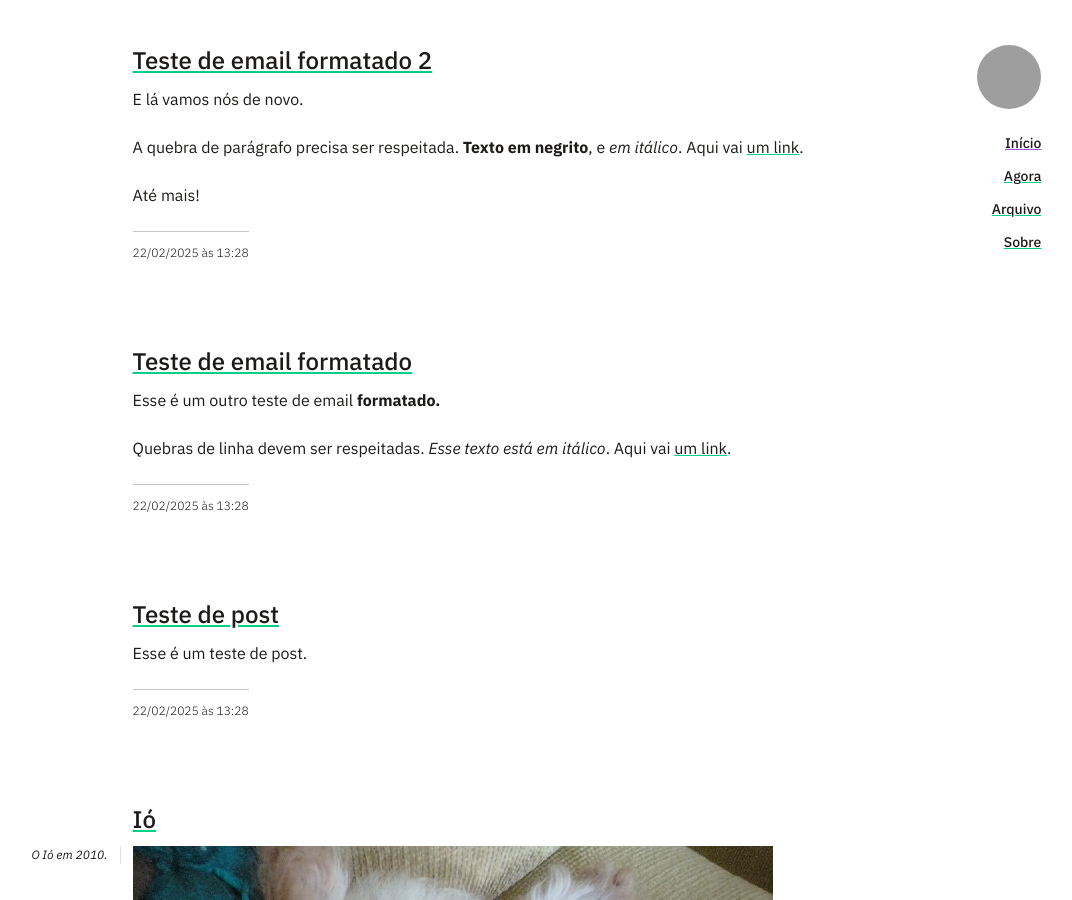
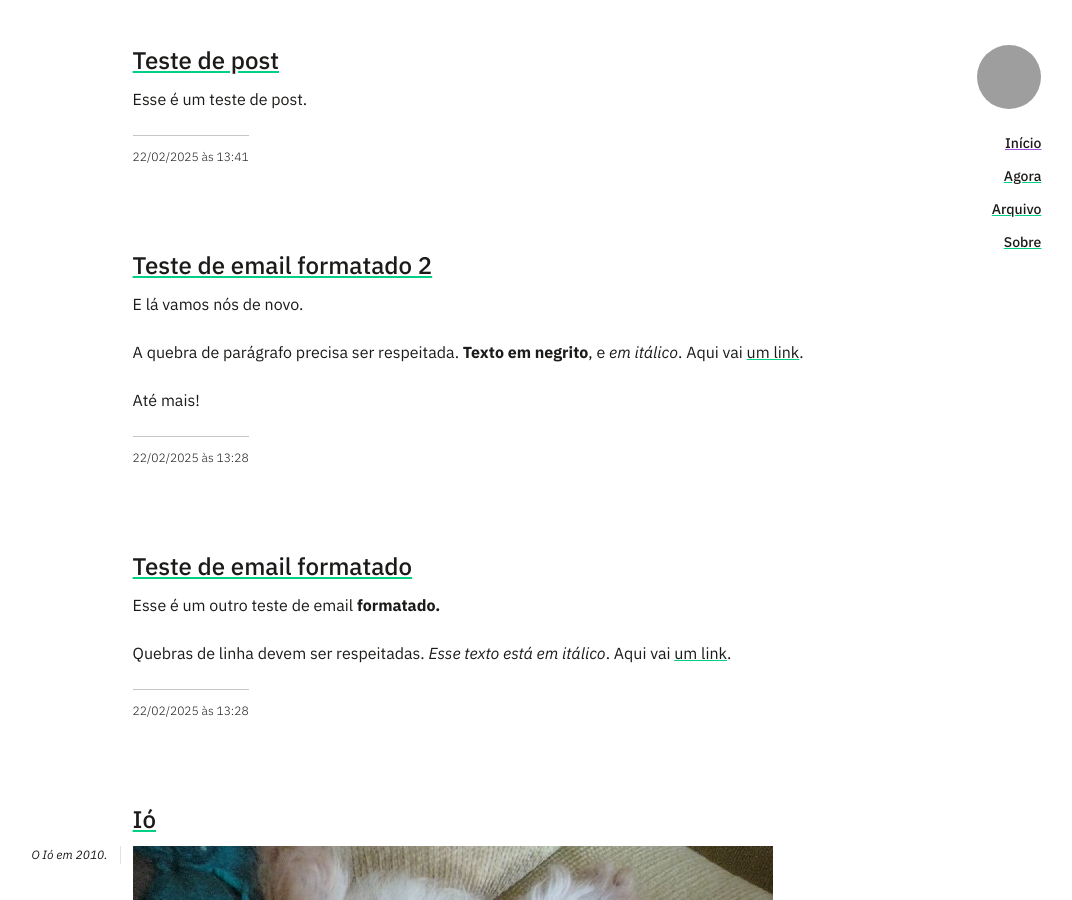
Before and after one commit to arthrfrts/arthrfrts, a Jekyll site: the page built from index.html, in a window 1280 px wide and 900 px high. Shown: the whole window, without its empty margins (53-1125 px from the left). Built offline with Jekyll 4.4.1, drawn with Linux system fonts in a browser that asks for light colours; some web fonts are replaced; a script that is not in the unit is left out; part of the change alters nothing that is shown; grey boxes are pictures that could not be loaded.

```diff
--- a/_posts/2025-02-22-teste-de-post.md
+++ b/_posts/2025-02-22-teste-de-post.md
@@ -1,6 +1,6 @@
 ---
 title: 'Teste de post'
-date: 2025-02-22 16:28:51
+date: 2025-02-22 16:41:56
 layout: post
 markup: markdown
 name: 2025-02-22-teste-de-post.md
@@ -9,7 +9,7 @@ tags:
 - tag 1
 - tag 2
 - tag 3
-time: 2025-02-22 16:28:51 -0300
+time: 2025-02-22 16:41:56 -0300
 title: Teste de post
 ---
 Esse é um teste de post.
```
